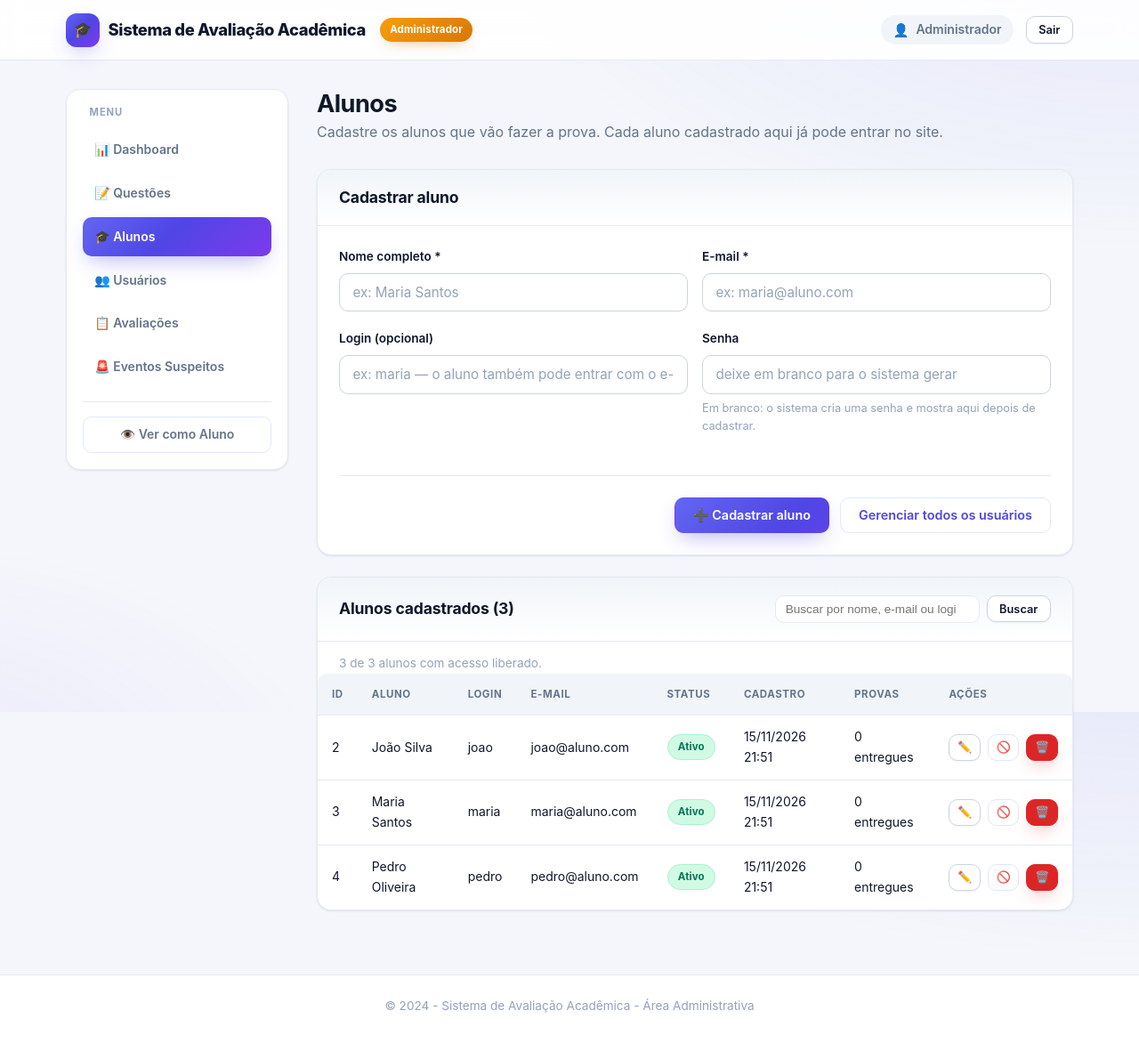
After one commit to luckz676/meusitedeprova, a PHP site: page /admin/alunos.php in a window 1280 px wide. The commit adds this page. Shown: the whole page at 89% size. Run offline with PHP 8.4, Linux system fonts and the light colour scheme; a user stored in the database is signed in; data comes from the database, SQL or seed files in the repository; tables that the repository leaves empty hold one stand-in row (values such as "Sample post").

Commit message:
Admin passa a ter cadastro de alunos e o site ganha um modo sem gifs
O admin ganhou a pagina "Alunos" (nome, e-mail, login e senha, com senha
gerada quando fica em branco), gravando na tabela usuarios com tipo aluno.
O modo leve (MODO_LEVE, ligado no config.local.php da hospedagem) esconde os
gifs de login/conclusao/feedback e deixa os avisos do anti-cola so com texto.

🤖 Generated with Codebuff
Co-Authored-By: Codebuff <noreply@codebuff.com>

```diff
--- /dev/null
+++ b/admin/alunos.php
@@ -0,0 +1,317 @@
+<?php
+/**
+ * Alunos - Cadastro e gerenciamento de alunos (Admin)
+ *
+ * Página focada em aluno: o administrador cadastra nome, e-mail (e,
+ * opcionalmente, login e senha) e o aluno já fica gravado na tabela
+ * `usuarios` com tipo 'aluno', podendo entrar no site na hora.
+ */
+
+require_once __DIR__ . '/../includes/config.php';
+require_once __DIR__ . '/../includes/functions.php';
+
+requerAdmin();
+
+/**
+ * Senha legível para o professor entregar ao aluno (sem letras/números que
+ * se confundem, como l/1 e o/0).
+ * @return string
+ */
+function gerarSenhaAluno(int $tamanho = 8): string
+{
+    $alfabeto = 'abcdefghijkmnpqrstuvwxyz23456789';
+    $senha = '';
+
+    for ($i = 0; $i < $tamanho; $i++) {
+        $senha .= $alfabeto[random_int(0, strlen($alfabeto) - 1)];
+    }
+
+    return $senha;
+}
+
+$erro = '';
+$busca = sanitizar((string)($_GET['busca'] ?? ''));
+$acao = $_GET['acao'] ?? 'listar';
+$alunoId = (int)($_GET['id'] ?? 0);
+
+// Cadastro de aluno
+if ($_SERVER['REQUEST_METHOD'] === 'POST') {
+    if (!validarTokenCSRF($_POST['csrf_token'] ?? '')) {
+        $erro = 'Token de segurança inválido. Tente novamente.';
+    } else {
+        $nome = sanitizar($_POST['nome'] ?? '');
+        $email = strtolower(sanitizar($_POST['email'] ?? ''));
+        $usuario = strtolower(sanitizar($_POST['usuario'] ?? ''));
+        $senha = (string)($_POST['senha'] ?? '');
+        $senhaGerada = false;
+
+        if ($nome === '' || $email === '') {
+            $erro = 'Nome e e-mail são obrigatórios.';
+        } elseif (mb_strlen($nome) < 3) {
+            $erro = 'O nome precisa ter pelo menos 3 letras.';
+        } elseif (!filter_var($email, FILTER_VALIDATE_EMAIL)) {
+            $erro = 'E-mail inválido.';
+        } elseif ($usuario !== '' && !preg_match('/^[a-z0-9._-]{3,60}$/', $usuario)) {
+            $erro = 'O login deve ter de 3 a 60 caracteres (letras, números, ponto, hífen ou _).';
+        } else {
+            if ($senha === '') {
+                $senha = gerarSenhaAluno();
+                $senhaGerada = true;
+            }
+
+            if (strlen($senha) < 6) {
+                $erro = 'A senha precisa ter pelo menos 6 caracteres.';
+            } elseif (usuarioJaCadastrado($email, $usuario)) {
+                $erro = 'Já existe um usuário com este e-mail ou este login.';
+            } else {
+                $novoId = criarUsuario($nome, $email, $senha, 'aluno', $usuario !== '' ? $usuario : null);
+
+                if ($novoId) {
+                    $login = $usuario !== '' ? $usuario : $email;
+                    $avisoSenha = $senhaGerada ? ' (senha gerada pelo sistema)' : '';
+                    flash('success', "Aluno \"{$nome}\" cadastrado com o ID {$novoId}. "
+                        . "Login: {$login} — Senha: {$senha}{$avisoSenha}. "
+                        . 'Anote e entregue estes dados ao aluno: a senha não é exibida de novo.');
+                    header('Location: /avaliacao web/admin/alunos.php');
+                    exit;
+                }
+
+                $erro = 'Não foi possível cadastrar o aluno. Tente novamente.';
+            }
+        }
+    }
+}
+
+// Ativar / desativar acesso do aluno
+if ($acao === 'status' && $alunoId > 0) {
+    try {
+        $pdo = getDbConnection();
+        $stmt = $pdo->prepare("SELECT nome, ativo FROM usuarios WHERE id = ? AND tipo = 'aluno'");
+        $stmt->execute([$alunoId]);
+        $aluno = $stmt->fetch();
+
+        if ($aluno) {
+            $novoStatus = $aluno['ativo'] ? 0 : 1;
+            $pdo->prepare("UPDATE usuarios SET ativo = ? WHERE id = ?")->execute([$novoStatus, $alunoId]);
+            flash('success', $novoStatus
+                ? "Acesso de \"{$aluno['nome']}\" liberado."
+                : "Acesso de \"{$aluno['nome']}\" bloqueado (o aluno não consegue mais entrar).");
+        } else {
+            flash('error', 'Aluno não encontrado.');
+        }
+    } catch (Exception $e) {
+        error_log('Erro ao alterar status do aluno: ' . $e->getMessage());
+        flash('error', 'Erro ao alterar o status do aluno.');
+    }
+
+    header('Location: /avaliacao web/admin/alunos.php');
+    exit;
+}
+
+// Excluir aluno (as provas dele saem junto)
+if ($acao === 'excluir' && $alunoId > 0 && ($_GET['confirm'] ?? '') === '1') {
+    try {
+        $pdo = getDbConnection();
+        $stmt = $pdo->prepare("SELECT nome FROM usuarios WHERE id = ? AND tipo = 'aluno'");
+        $stmt->execute([$alunoId]);
+        $aluno = $stmt->fetch();
+
+        if ($aluno) {
+            $pdo->prepare("DELETE FROM usuarios WHERE id = ?")->execute([$alunoId]);
+            flash('success', "Aluno \"{$aluno['nome']}\" excluído.");
+        } else {
+            flash('error', 'Aluno não encontrado.');
+        }
+    } catch (Exception $e) {
+        error_log('Erro ao excluir aluno: ' . $e->getMessage());
+        flash('error', 'Erro ao excluir o aluno.');
+    }
+
+    header('Location: /avaliacao web/admin/alunos.php');
+    exit;
+}
+
+$alunos = listarAlunos($busca);
+$flashes = obterFlashes();
+$totalAtivos = 0;
+foreach ($alunos as $a) {
+    if ($a['ativo']) {
+        $totalAtivos++;
+    }
+}
+?>
+<!DOCTYPE html>
+<html lang="pt-BR">
+<head>
+    <meta charset="UTF-8">
+    <meta name="viewport" content="width=device-width, initial-scale=1.0">
+    <title>Alunos - Admin</title>
+    <link rel="stylesheet" href="/avaliacao web/assets/css/style.css?v=<?= versaoEstatico('assets/css/style.css') ?>">
+    <link rel="stylesheet" href="/avaliacao web/assets/css/admin.css?v=<?= versaoEstatico('assets/css/admin.css') ?>">
+</head>
+<body class="admin-page">
+    <header class="admin-header">
+        <div class="container header-content">
+            <h1><?= e(APP_NAME) ?></h1>
+            <span class="badge admin-badge">Administrador</span>
+            <div class="user-info">
+                <span class="user-name"><?= e($_SESSION['usuario_nome']) ?></span>
+                <a href="/avaliacao web/logout.php" class="btn btn-secondary btn-sm">Sair</a>
+            </div>
+        </div>
+    </header>
+
+    <div class="admin-container container">
+        <aside class="admin-sidebar">
+            <nav class="admin-nav">
+                <h3>Menu</h3>
+                <ul>
+                    <li><a href="/avaliacao web/admin/dashboard.php">📊 Dashboard</a></li>
+                    <li><a href="/avaliacao web/admin/questoes.php">📝 Questões</a></li>
+                    <li><a href="/avaliacao web/admin/alunos.php" class="active">🎓 Alunos</a></li>
+                    <li><a href="/avaliacao web/admin/usuarios.php">👥 Usuários</a></li>
+                    <li><a href="/avaliacao web/admin/avaliacoes.php">📋 Avaliações</a></li>
+                    <li><a href="/avaliacao web/admin/eventos.php">🚨 Eventos Suspeitos</a></li>
+                </ul>
+                <hr style="margin: 1rem 0; border-color: var(--border-color);">
+                <li><a href="/avaliacao web/dashboard.php" class="btn btn-outline">👁️ Ver como Aluno</a></li>
+            </nav>
+        </aside>
+
+        <main class="admin-main">
+            <div class="admin-header-title">
+                <h2>Alunos</h2>
+                <p>Cadastre os alunos que vão fazer a prova. Cada aluno cadastrado aqui já pode entrar no site.</p>
+            </div>
+
+            <?php foreach ($flashes as $flash): ?>
+                <div class="alert alert-<?= $flash['tipo'] === 'error' ? 'error' : ($flash['tipo'] === 'warning' ? 'warning' : 'success') ?>">
+                    <?= e($flash['mensagem']) ?>
+                </div>
+            <?php endforeach; ?>
+
+            <?php if ($erro): ?><div class="alert alert-error"><?= e($erro) ?></div><?php endif; ?>
+
+            <section class="admin-section">
+                <div class="section-header">
+                    <h3>Cadastrar aluno</h3>
+                </div>
+
+                <form method="POST" action="/avaliacao web/admin/alunos.php" class="admin-form" novalidate>
+                    <input type="hidden" name="csrf_token" value="<?= e(gerarTokenCSRF()) ?>">
+
+                    <div class="form-row">
+                        <div class="form-group">
+                            <label for="nome">Nome completo *</label>
+                            <input type="text" id="nome" name="nome" required value="<?= e($_POST['nome'] ?? '') ?>" placeholder="ex: Maria Santos">
+                        </div>
+                        <div class="form-group">
+                            <label for="email">E-mail *</label>
+                            <input type="email" id="email" name="email" required value="<?= e($_POST['email'] ?? '') ?>" placeholder="ex: maria@aluno.com">
+                        </div>
+                    </div>
+
+                    <div class="form-row">
+                        <div class="form-group">
+                            <label for="usuario">Login (opcional)</label>
+                            <input type="text" id="usuario" name="usuario" value="<?= e($_POST['usuario'] ?? '') ?>" placeholder="ex: maria — o aluno também pode entrar com o e-mail">
+                        </div>
+                        <div class="form-group">
+                            <label for="senha">Senha</label>
+                            <input type="text" id="senha" name="senha" minlength="6" autocomplete="off" placeholder="deixe em branco para o sistema gerar">
+                            <small>Em branco: o sistema cria uma senha e mostra aqui depois de cadastrar.</small>
+                        </div>
+                    </div>
+
+                    <div class="form-actions">
+                        <button type="submit" class="btn btn-primary">➕ Cadastrar aluno</button>
+                        <a href="/avaliacao web/admin/usuarios.php" class="btn btn-outline">Gerenciar todos os usuários</a>
+                    </div>
+                </form>
+            </section>
+
+            <section class="admin-section">
+                <div class="section-header">
+                    <h3>Alunos cadastrados (<?= count($alunos) ?><?= $busca !== '' ? ' encontrados' : '' ?>)</h3>
+                    <form method="GET" action="/avaliacao web/admin/alunos.php" class="admin-search">
+                        <input type="search" name="busca" value="<?= e($busca) ?>" placeholder="Buscar por nome, e-mail ou login">
+                        <button type="submit" class="btn btn-secondary btn-sm">Buscar</button>
+                        <?php if ($busca !== ''): ?>
+                            <a href="/avaliacao web/admin/alunos.php" class="btn btn-outline btn-sm">Limpar</a>
+                        <?php endif; ?>
+                    </form>
+                </div>
+
+                <p class="admin-hint">
+                    <?= $totalAtivos ?> de <?= count($alunos) ?> alunos com acesso liberado.
+                </p>
+
+                <div class="table-responsive">
+                    <table class="admin-table">
+                        <thead>
+                            <tr>
+                                <th>ID</th>
+                                <th>Aluno</th>
+                                <th>Login</th>
+                                <th>E-mail</th>
+                                <th>Status</th>
+                                <th>Cadastro</th>
+                                <th>Provas</th>
+                                <th>Ações</th>
+                            </tr>
+                        </thead>
+                        <tbody>
+                            <?php foreach ($alunos as $aluno): ?>
+                                <tr>
+                                    <td><?= (int)$aluno['id'] ?></td>
+                                    <td><?= e($aluno['nome']) ?></td>
+                                    <td><?= e($aluno['usuario'] ?? '—') ?></td>
+                                    <td><?= e($aluno['email']) ?></td>
+                                    <td>
+                                        <span class="badge <?= $aluno['ativo'] ? 'badge-success' : 'badge-secondary' ?>">
+                                            <?= $aluno['ativo'] ? 'Ativo' : 'Bloqueado' ?>
+                                        </span>
+                                    </td>
+                                    <td><?= formatarData($aluno['created_at'], 'd/m/Y H:i') ?></td>
+                                    <td>
+                                        <?= (int)$aluno['provas_entregues'] ?> entregues
+                                        <?php if ((int)$aluno['total_provas'] > 0): ?>
+                                            <small>(<?= (int)$aluno['total_provas'] ?> no total)</small>
+                                        <?php endif; ?>
+                                    </td>
+                                    <td>
+                                        <a href="/avaliacao web/admin/usuarios.php?acao=editar&id=<?= (int)$aluno['id'] ?>"
+                                           class="btn btn-sm btn-secondary" title="Editar">✏️</a>
+                                        <a href="/avaliacao web/admin/alunos.php?acao=status&id=<?= (int)$aluno['id'] ?>"
+                                           class="btn btn-sm btn-outline"
+                                           title="<?= $aluno['ativo'] ? 'Bloquear acesso' : 'Liberar acesso' ?>">
+                                            <?= $aluno['ativo'] ? '🚫' : '✅' ?>
+                                        </a>
+                                        <a href="/avaliacao web/admin/alunos.php?acao=excluir&id=<?= (int)$aluno['id'] ?>&confirm=1"
+                                           class="btn btn-sm btn-danger"
+                                           onclick="return confirm('Excluir o aluno <?= e(addslashes($aluno['nome'])) ?>? As provas dele também serão apagadas.')"
+                                           title="Excluir">🗑️</a>
+                                    </td>
+                                </tr>
+                            <?php endforeach; ?>
+                            <?php if (empty($alunos)): ?>
+                                <tr>
+                                    <td colspan="8" class="text-center">
+                                        <?= $busca !== '' ? 'Nenhum aluno encontrado para esta busca.' : 'Nenhum aluno cadastrado ainda. Use o formulário acima.' ?>
+                                    </td>
+                                </tr>
+                            <?php endif; ?>
+                        </tbody>
+                    </table>
+                </div>
+            </section>
+        </main>
+    </div>
+
+    <footer class="main-footer">
+        <div class="container">
+            <p>&copy; 2024 - Sistema de Avaliação Acadêmica - Área Administrativa</p>
+        </div>
+    </footer>
+</body>
+</html>
--- a/admin/avaliacoes.php
+++ b/admin/avaliacoes.php
@@ -111,6 +111,7 @@ if ($acao === 'ver' && $avaliacaoId > 0) {
                 <ul>
                     <li><a href="/avaliacao web/admin/dashboard.php">📊 Dashboard</a></li>
                     <li><a href="/avaliacao web/admin/questoes.php">📝 Questões</a></li>
+                    <li><a href="/avaliacao web/admin/alunos.php">🎓 Alunos</a></li>
                     <li><a href="/avaliacao web/admin/usuarios.php">👥 Usuários</a></li>
                     <li><a href="/avaliacao web/admin/avaliacoes.php" class="active">📋 Avaliações</a></li>
                     <li><a href="/avaliacao web/admin/eventos.php">🚨 Eventos Suspeitos</a></li>
--- a/admin/dashboard.php
+++ b/admin/dashboard.php
@@ -40,6 +40,7 @@ $avaliacoesRecent = array_slice(listarAvaliacoes(), 0, 10);
                 <ul>
                     <li><a href="/avaliacao web/admin/dashboard.php" class="active">📊 Dashboard</a></li>
                     <li><a href="/avaliacao web/admin/questoes.php">📝 Questões</a></li>
+                    <li><a href="/avaliacao web/admin/alunos.php">🎓 Alunos</a></li>
                     <li><a href="/avaliacao web/admin/usuarios.php">👥 Usuários</a></li>
                     <li><a href="/avaliacao web/admin/avaliacoes.php">📋 Avaliações</a></li>
                     <li><a href="/avaliacao web/admin/eventos.php">🚨 Eventos Suspeitos</a></li>
@@ -166,7 +167,8 @@ $avaliacoesRecent = array_slice(listarAvaliacoes(), 0, 10);
                 <h3>Ações Rápidas</h3>
                 <div class="quick-actions">
                     <a href="/avaliacao web/admin/questoes.php?acao=novo" class="btn btn-primary">➕ Nova Questão</a>
-                    <a href="/avaliacao web/admin/usuarios.php?acao=novo" class="btn btn-secondary">👤 Novo Usuário</a>
+                    <a href="/avaliacao web/admin/alunos.php" class="btn btn-secondary">🎓 Cadastrar Aluno</a>
+                    <a href="/avaliacao web/admin/usuarios.php?acao=novo" class="btn btn-outline">👤 Novo Usuário</a>
                     <a href="/avaliacao web/admin/eventos.php" class="btn btn-outline">🚨 Ver Eventos Suspeitos</a>
                 </div>
             </section>
--- a/admin/eventos.php
+++ b/admin/eventos.php
@@ -114,6 +114,7 @@ $totalPaginas = ceil($totalEventos / $porPagina);
                 <ul>
                     <li><a href="/avaliacao web/admin/dashboard.php">📊 Dashboard</a></li>
                     <li><a href="/avaliacao web/admin/questoes.php">📝 Questões</a></li>
+                    <li><a href="/avaliacao web/admin/alunos.php">🎓 Alunos</a></li>
                     <li><a href="/avaliacao web/admin/usuarios.php">👥 Usuários</a></li>
                     <li><a href="/avaliacao web/admin/avaliacoes.php">📋 Avaliações</a></li>
                     <li><a href="/avaliacao web/admin/eventos.php" class="active">🚨 Eventos Suspeitos</a></li>
--- a/admin/questoes.php
+++ b/admin/questoes.php
@@ -146,6 +146,7 @@ if ($acao === 'listar') {
                 <ul>
                     <li><a href="/avaliacao web/admin/dashboard.php">📊 Dashboard</a></li>
                     <li><a href="/avaliacao web/admin/questoes.php" class="active">📝 Questões</a></li>
+                    <li><a href="/avaliacao web/admin/alunos.php">🎓 Alunos</a></li>
                     <li><a href="/avaliacao web/admin/usuarios.php">👥 Usuários</a></li>
                     <li><a href="/avaliacao web/admin/avaliacoes.php">📋 Avaliações</a></li>
                     <li><a href="/avaliacao web/admin/eventos.php">🚨 Eventos Suspeitos</a></li>
--- a/admin/usuarios.php
+++ b/admin/usuarios.php
@@ -142,6 +142,7 @@ if ($acao === 'listar') {
                 <ul>
                     <li><a href="/avaliacao web/admin/dashboard.php">📊 Dashboard</a></li>
                     <li><a href="/avaliacao web/admin/questoes.php">📝 Questões</a></li>
+                    <li><a href="/avaliacao web/admin/alunos.php">🎓 Alunos</a></li>
                     <li><a href="/avaliacao web/admin/usuarios.php" class="active">👥 Usuários</a></li>
                     <li><a href="/avaliacao web/admin/avaliacoes.php">📋 Avaliações</a></li>
                     <li><a href="/avaliacao web/admin/eventos.php">🚨 Eventos Suspeitos</a></li>
--- a/admin/ver_avaliacao.php
+++ b/admin/ver_avaliacao.php
@@ -73,6 +73,7 @@ $eventos = listarEventosSuspeitos($avaliacaoId);
                 <ul>
                     <li><a href="/avaliacao web/admin/dashboard.php">📊 Dashboard</a></li>
                     <li><a href="/avaliacao web/admin/questoes.php">📝 Questões</a></li>
+                    <li><a href="/avaliacao web/admin/alunos.php">🎓 Alunos</a></li>
                     <li><a href="/avaliacao web/admin/usuarios.php">👥 Usuários</a></li>
                     <li><a href="/avaliacao web/admin/avaliacoes.php">📋 Avaliações</a></li>
                     <li><a href="/avaliacao web/admin/eventos.php">🚨 Eventos Suspeitos</a></li>
--- a/assets/css/admin.css
+++ b/assets/css/admin.css
@@ -94,6 +94,15 @@
     background: linear-gradient(180deg, var(--bg-tertiary), var(--bg-secondary));
 }
 .section-header h3 { margin: 0; font-size: 1.1rem; }
+
+/* Busca de alunos */
+.admin-search { display: flex; align-items: center; gap: 0.5rem; flex-wrap: wrap; }
+.admin-search input[type="search"] {
+    padding: 0.45rem 0.7rem; min-width: 230px;
+    border: 1px solid var(--border-color); border-radius: var(--border-radius);
+    background: var(--bg-secondary); color: var(--text-primary); font-size: 0.85rem;
+}
+.admin-hint { margin: 0; padding: 0.9rem 1.5rem 0; color: var(--text-muted); font-size: 0.85rem; }
 
 /* Quick Actions */
 .quick-actions { display: flex; flex-wrap: wrap; gap: 0.75rem; padding: 1.5rem; }
--- a/dashboard.php
+++ b/dashboard.php
@@ -122,7 +122,11 @@ if ($avaliacaoAtiva) {
                     <h3>Última Avaliação Concluída</h3>
                     <?php if ($ultimaFoiFraude): ?>
                         <p class="fraude">
-                            🚨 Esta prova foi <strong>encerrada por fraude</strong> pelo sistema anti-cola.
+                            <?php if (MODO_LEVE): ?>
+                                Esta prova foi <strong>encerrada automaticamente</strong> pelo sistema de acompanhamento.
+                            <?php else: ?>
+                                🚨 Esta prova foi <strong>encerrada por fraude</strong> pelo sistema anti-cola.
+                            <?php endif; ?>
                         </p>
                     <?php endif; ?>
                     <p>
--- a/includes/config.php
+++ b/includes/config.php
@@ -54,6 +54,14 @@ define('DB_SSL_CA', envOuPadrao('DB_SSL_CA', __DIR__ . '/ca.pem'));
 // Ligue (DB_SSL_OBRIGATORIO=1) quando a hospedagem do banco recusar
 // conexão sem criptografia e você não tiver o certificado da autoridade.
 define('DB_SSL_OBRIGATORIO', envOuPadrao('DB_SSL_OBRIGATORIO', '0') === '1');
+
+// Modo leve: site sem os gifs (login, conclusão, feedback e avisos) e com os
+// textos do anti-cola mais suaves. Fica desligado no código: quem precisa dele
+// liga no includes/config.local.php daquele servidor, que não vai para o Git:
+//   define('MODO_LEVE', true);
+if (!defined('MODO_LEVE')) {
+    define('MODO_LEVE', false);
+}
 
 // Configurações da aplicação
 define('APP_NAME', 'Sistema de Avaliação Acadêmica');
--- a/includes/feedback_widget.php
+++ b/includes/feedback_widget.php
@@ -66,6 +66,12 @@ if (!function_exists('renderFeedbackWidget')) {
         if (!$scriptIncluido) {
             $scriptIncluido = true;
             ?>
+            <script>
+                window.AVALIACAO_CONFIG = Object.assign(window.AVALIACAO_CONFIG || {}, {
+                    baseUrl: '/avaliacao web',
+                    modoLeve: <?= MODO_LEVE ? 'true' : 'false' ?>
+                });
+            </script>
             <script src="/avaliacao web/assets/js/feedback.js?v=<?= versaoEstatico('assets/js/feedback.js') ?>"></script>
             <?php
         }
--- a/includes/functions.php
+++ b/includes/functions.php
@@ -501,6 +501,70 @@ function listarUsuarios(): array
 }
 
 /**
+ * Verifica se já existe alguém com este e-mail (ou este login)
+ * @param string $email
+ * @param string|null $usuario
+ * @return bool
+ */
+function usuarioJaCadastrado(string $email, ?string $usuario = null): bool
+{
+    try {
+        $pdo = getDbConnection();
+        $sql = "SELECT COUNT(*) FROM usuarios WHERE email = ?";
+        $params = [$email];
+
+        if ($usuario !== null && $usuario !== '') {
+            $sql .= " OR usuario = ?";
+            $params[] = $usuario;
+        }
+
+        $stmt = $pdo->prepare($sql);
+        $stmt->execute($params);
+        return $stmt->fetchColumn() > 0;
+    } catch (Exception $e) {
+        error_log("Erro ao verificar usuário existente: " . $e->getMessage());
+        return false;
+    }
+}
+
+/**
+ * Lista os alunos (admin), com quantas provas cada um já fez
+ * @param string $busca Filtra por nome, e-mail ou login
+ * @return array
+ */
+function listarAlunos(string $busca = ''): array
+{
+    try {
+        $pdo = getDbConnection();
+
+        $sql = "SELECT u.id, u.nome, u.usuario, u.email, u.ativo, u.created_at,
+                       (SELECT COUNT(*) FROM avaliacoes a WHERE a.usuario_id = u.id) AS total_provas,
+                       (SELECT COUNT(*) FROM avaliacoes a
+                         WHERE a.usuario_id = u.id AND a.status IN ('finalizada', 'tempo_esgotado', 'fraude')) AS provas_entregues,
+                       (SELECT MAX(a.inicio) FROM avaliacoes a WHERE a.usuario_id = u.id) AS ultima_prova
+                FROM usuarios u
+                WHERE u.tipo = 'aluno'";
+        $params = [];
+
+        if ($busca !== '') {
+            $sql .= " AND (u.nome LIKE ? OR u.email LIKE ? OR u.usuario LIKE ?)";
+            $params[] = '%' . $busca . '%';
+            $params[] = '%' . $busca . '%';
+            $params[] = '%' . $busca . '%';
+        }
+
+        $sql .= " ORDER BY u.nome";
+
+        $stmt = $pdo->prepare($sql);
+        $stmt->execute($params);
+        return $stmt->fetchAll();
+    } catch (Exception $e) {
+        error_log("Erro ao listar alunos: " . $e->getMessage());
+        return [];
+    }
+}
+
+/**
  * Lista todas as avaliações (admin)
  * @return array
  */
```
Also changed, not shown: assets/js/anti-cheat.js (+25 -12 lines), assets/js/feedback.js (+7 -1 lines), assets/js/paste-guard.js (+16 -5 lines), assets/js/webcam.js (+12 -7 lines), avaliacao.php (+5 -2 lines), concluido.php (+6 -4 lines), login.php (+12 -4 lines), resultado.php (+6 -4 lines).
